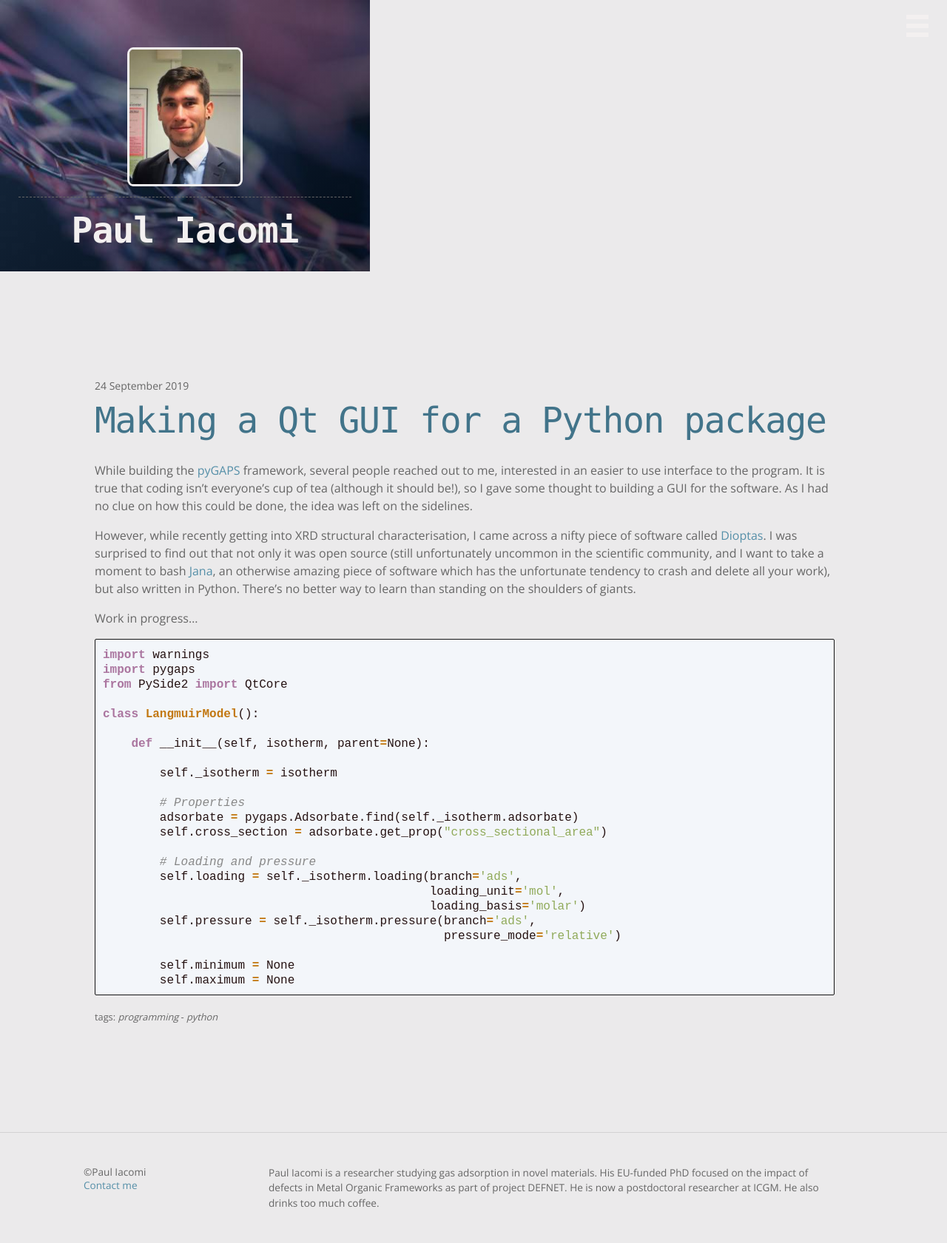
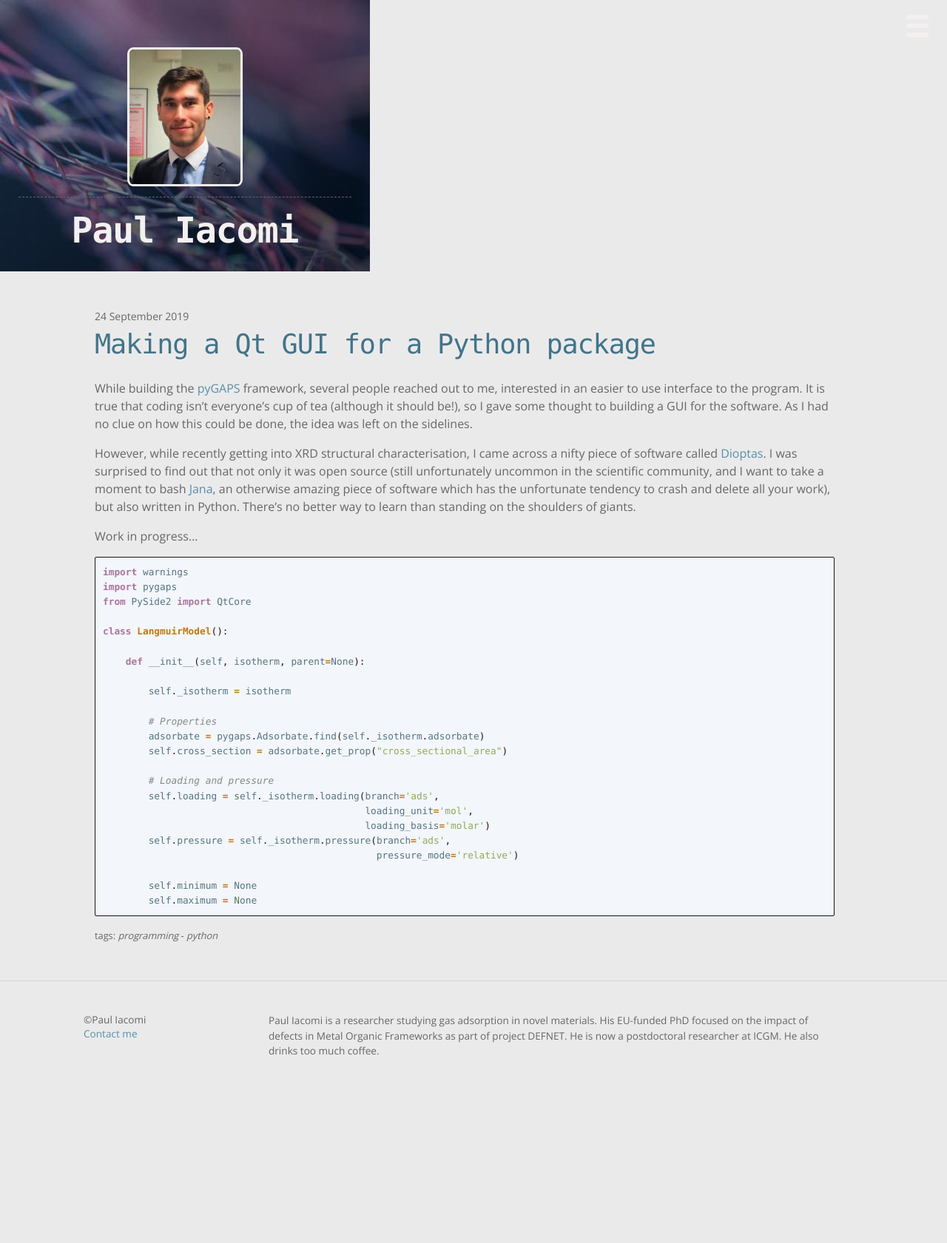
Before and after one commit to pauliacomi/pauliacomi.github.com, a Jekyll site: the page built from _posts/2019-09-24-making-a-gui.md, in a window 1280 px wide. Shown: the whole page at 74% size. Built offline with Jekyll 4.4.1, drawn with Linux system fonts in a browser that asks for light colours; after the commit the page ends 1475 px from its top, so only the background shows below that.

Commit message:
fix to code

```diff
--- a/_sass/layout.scss
+++ b/_sass/layout.scss
@@ -182,12 +182,15 @@
   }
 
   // Stacked content/footer
-  min-height: 100vh;
+  // min-height: 100vh;
   display: flex;
   flex-direction: column;
 
   h1 {
     @include relative-font-size(3);
+    @include mobile {
+      @include relative-font-size(2.3);
+    }
     color: $accent-dark;
   }
   h2 {
--- a/_sass/main.scss
+++ b/_sass/main.scss
@@ -98,26 +98,35 @@
 
 /* Code Highlighting */
 
-pre {
+pre.highlight {
+  @include relative-font-size(0.8);
+  @include small {
+    @include relative-font-size(0.7);
+  }
   background: $code-bg-color;
   color: $code-text-color;
-  border: 1px solid $cod-grey;
+  border: 1px solid $accent-dull;
+  border-radius: 2px;
   padding: 10px;
-  font: 1rem Consolas, "Liberation Mono", Menlo, Courier, monospace;
-  font-size: 16px;
-  border-radius: 2px;
-  word-wrap: normal;
-  overflow: auto;
+  word-wrap: break-word;
+  white-space: pre-wrap;
+  // word-wrap: normal;
+  overflow-x: auto;
   overflow-y: hidden;
 }
 
+pre > code {
+  font-family: Consolas, "Liberation Mono", Menlo, Courier, monospace;
+}
+
+// Inline code styling
 code.highlighter-rouge {
   background: $code-bg-color;
   color: $code-text-color;
   border: 1px solid $gallery;
+  border-radius: 2px;
   padding: 0px 3px;
   margin: 0px -3px;
-  border-radius: 2px;
 }
 
 /* Tables */
```
